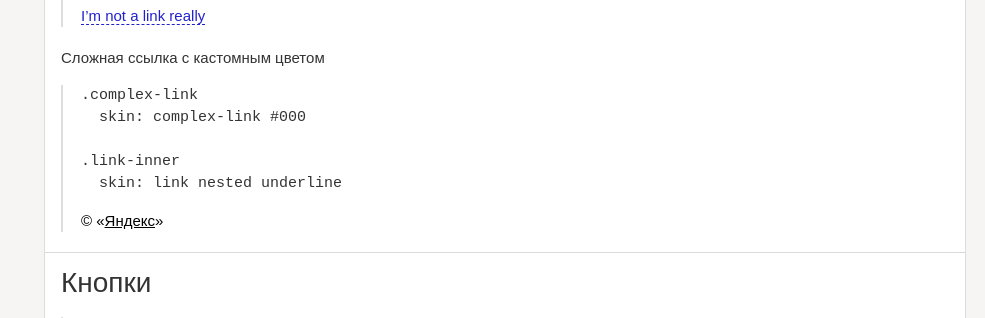
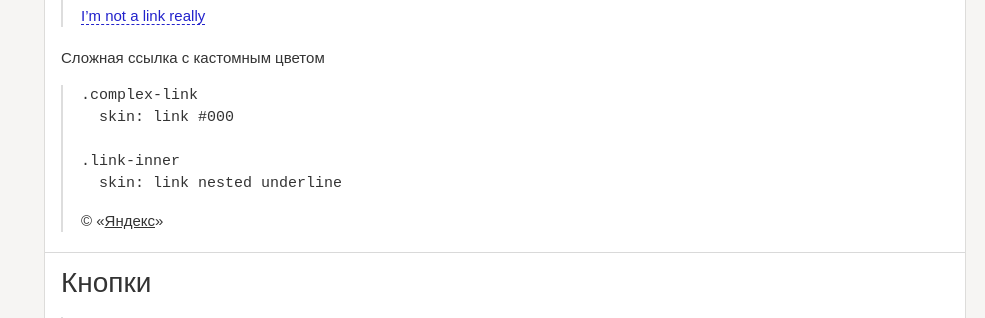
Before and after one commit to yandex-ui/stylobate-islands, a Jekyll site: the page built from blocks.md, in a window 1280 px wide. Shown: the part 2280-2598 px from the top of the page, without its empty margins (295-1280 px from the left). Built offline with Jekyll 4.4.1, drawn with Linux system fonts in a browser that asks for light colours.

Commit message:
Minor fix to link

```diff
--- a/blocks.md
+++ b/blocks.md
@@ -103,7 +103,7 @@
 Сложная ссылка с кастомным цветом
 
 >     .complex-link
->       skin: complex-link #000
+>       skin: link #000
 >
 >     .link-inner
 >       skin: link nested underline
--- a/blocks/link/link.styl
+++ b/blocks/link/link.styl
@@ -11,4 +11,4 @@
   skin: complex-link #000
 
 .link-inner
-  skin: link nested underline
+  skin: link underline nested
--- a/blocks/site-nav/site-nav.styl
+++ b/blocks/site-nav/site-nav.styl
@@ -8,7 +8,7 @@
 
 .site-nav-link
   kind: block inline
-  skin: complex-link
+  skin: link
 
   padding: gap_s 0.5*gap_m
 
--- a/style.css
+++ b/style.css
@@ -241,12 +241,7 @@
   color: #d00;
 }
 .complex-link {
-  cursor: pointer;
-  color: #000;
-  text-decoration: none;
-}
-.complex-link:hover {
-  color: #d00;
+  skin-islands-complex-link: #000;
 }
 .link-inner {
   text-decoration: underline;
@@ -1614,7 +1609,7 @@
   padding: 0.5rem 1rem;
   cursor: pointer;
   color: #000;
-  text-decoration: underline;
+  text-decoration: none;
   border-right: 1px solid rgba(0,0,0,0.08);
   margin-right: 1rem;
   font-size: 1.6rem;
```
